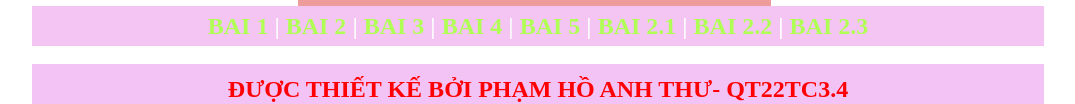
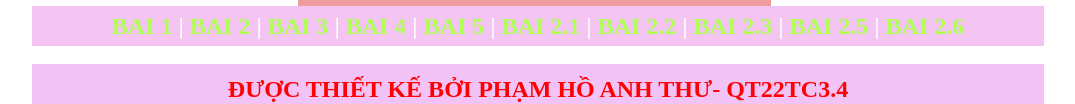
Before and after one commit to phamhoanhthu/phamhoanhthu, a plain HTML site: page index.html in a window 1280 px wide. Shown: the part 266-370 px from the top of the page, without its empty margins (102-1177 px from the left). Drawn offline with Linux system fonts and the light colour scheme.

Commit message:
Update index.html

```diff
--- a/index.html
+++ b/index.html
@@ -39,7 +39,7 @@ a {
       <td width="11%" align="center" valign="middle" style="font-size: 36px; color: #8C2325;"><img src="mages/images.jfif" width="273" height="255" alt=""/></td>
     </tr>
     <tr>
-      <td height="40" colspan="3" align="center" valign="middle" bgcolor="#F4C4F2" style="color: #FBFBFB; font-weight: bolder; font-size: 24px;"><a href="../BAI1/">BAI 1</a> | <a href="../bai2/">BAI 2</a> | <a href="../bai3/">BAI 3</a> | <a href="../bai4/">BAI 4</a> | <a href="../bai5/">BAI 5</a> | <a href="../baitap21-onnline/">BAI 2.1</a> | <a href="../baitap22-hoacanh/">BAI 2.2 <span style="color: #FFFFFF">|</span> BAI 2.3</a></td>
+      <td height="40" colspan="3" align="center" valign="middle" bgcolor="#F4C4F2" style="color: #FBFBFB; font-weight: bolder; font-size: 24px;"><a href="../BAI 1/INDEX.html">BAI 1</a> | <a href="../bai2/index.html">BAI 2</a> | <a href="../bai3/index.html">BAI 3</a> | <a href="../bai4/index.html">BAI 4</a> | <a href="../bai5/index.html">BAI 5</a> | <a href="../baitap21-onnline/index.html">BAI 2.1</a> | <a href="../baitap22-hoacanh/index.html">BAI 2.2 <span style="color: #FFFFFF">|</span> BAI 2.3</a> | <a href="../bai 2.5/template - Copy.html">BAI 2.5</a> | <a href="../BAI2_6/index.html">BAI 2.6</a></td>
     </tr>
     <tr>
       <td colspan="3">&nbsp;</td>
```
